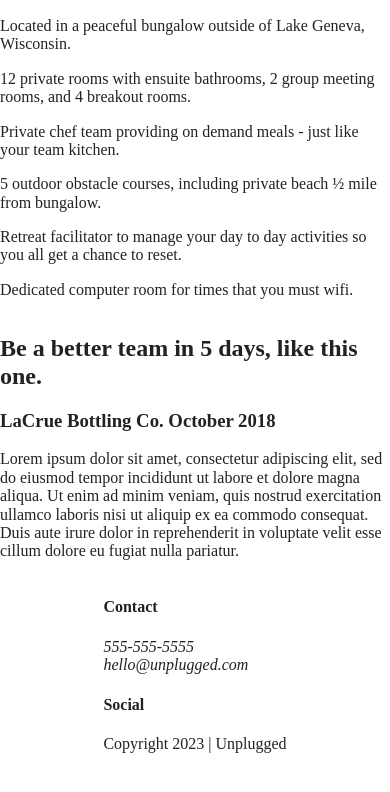
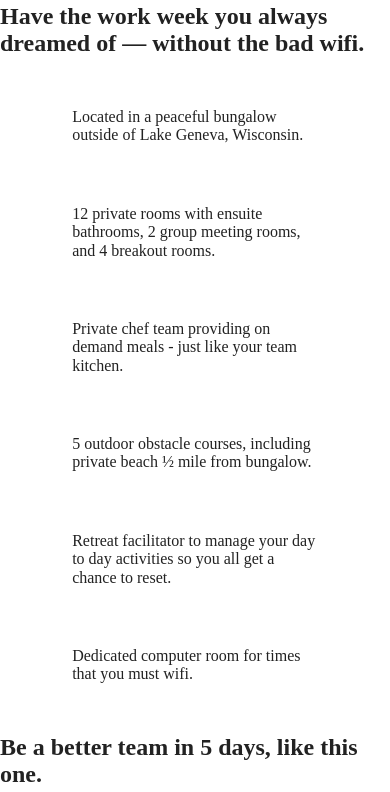
Before and after one commit to AshleyLundsten/unplugged-code, a website built with Parcel: page index.html in a window 390 px wide. Shown: the part 832-1624 px from the top of the page. Before the commit the page ends 1602 px from the top, so only its background shows below. Built offline with nearby package versions, Linux system fonts and the light colour scheme.

Commit message:
Mobile homepage format

```diff
--- a/css/main.css
+++ b/css/main.css
@@ -95,12 +95,22 @@ footer{
   flex-flow: row wrap;
 }
 /*--header styles--*/
+header{
+  padding: 15px 0;
+}
 
 header .content-wrapper{
   display: flex;
   justify-content: center;
   align-items: center;
   flex-flow: row wrap;
+  margin: 0;
+}
+
+.header-divider{
+  width: 90%;
+  height: 1px;
+  margin: 10px 0 20px 0;
 }
 
 header nav{
@@ -108,15 +118,31 @@ header nav{
   justify-content: space-around;
   align-items:center;
   flex-flow: row wrap;
+  width: 60%;
 }
 
 header nav ul{
   display: flex;
   justify-content: space-around;
+  width: 100%;
+  list-style: none;
 }
 
-header nav ul li{
+footer{
+ flex-direction: column;
+}
 
+footer p{
+  margin: 0;
+}
+
+footer .content-wrapper {
+  width: 55%;
+  margin: 50px 0;
+}
+
+footer .contact{
+  margin-bottom: 50px;
 }
 
 footer .social-icons{
@@ -131,6 +157,10 @@ footer .social-icons p {
   align-items: center;
 }
 
+footer .copyright{
+  margin: 20px 0;
+}
+
 /*--mobile-styles homepage--*/
 
 
@@ -139,6 +169,7 @@ footer .social-icons p {
   justify-content: center;
   flex-flow: row wrap;
 }
+
 
 /*--aside--*/
 
@@ -157,11 +188,24 @@ aside {
   flex-flow: row wrap;
 }
 
-.features .featured-items{
+.features h2{
+  margin-bottom: 60px 0;
+}
+
+.features article{
+  width: 63%;
+  margin: 30px 0;
+}
+
+.features .features-items{
   display: flex;
   justify-content: center;
   align-items: center;
   flex-flow: row wrap;
+}
+
+.features p{
+  margin: 0;
 }
 
 /*--reviews--*/
@@ -171,25 +215,13 @@ aside {
   flex-flow: row wrap;
 }
 
-/*--footer styles--*/
-
-footer{
-  display: flex;
-  justify-content: center;
-  align-items: center;
+.reviews h2{
+  margin-bottom: 40px;
 }
 
-div .footer-content{
-
-}
-
-.contact{
-
-}
-
-
-.copyright{
-
+.reviews h3{
+  width: 53%;
+  margin: 20px 0;
 }
 
 
--- a/index.html
+++ b/index.html
@@ -42,7 +42,7 @@
     <section class="hero-area">
       <div class="content wrapper">
         <h1>Retreat from the desk, return refreshed.</h1>
-      <img src="img/unplugged-retreat.jpg" alt="hero image">
+      <img src= "img/unplugged-retreat.jpg" alt="hero image">
       </div>
     </section>
     <aside>
@@ -62,27 +62,27 @@
       <div class="content-wrapper">
         <h2>Have the work week you always dreamed of — without the bad wifi.</h2>
       <div class="features-items">
-        <article>
+        <article class="features-list">
           <p class="fontawesome-icon"></p>
           <p class="features-item-description">Located in a peaceful bungalow outside of Lake Geneva, Wisconsin.</p>
         </article>
-        <article>
+        <article class="features-list">
           <p class="fontawesome-icon"></p>
           <p class="features-item-description">12 private rooms with ensuite bathrooms, 2 group meeting rooms, and 4 breakout rooms.</p>
         </article>
-        <article>
+        <article class="features-list">
           <p class="fontawesome-icon"></p>
           <p class="features-item-description">Private chef team providing on demand meals - just like your team kitchen.</p>
         </article>
-        <article>
+        <article class="features-list">
           <p class="fontawesome-icon"></p>
           <p class="features-item-description">5 outdoor obstacle courses, including private beach ½ mile from bungalow.</p>
         </article>
-        <article>
+        <article class="features-list">
           <p class="fontawesome-icon"></p>
           <p class="features-item-description">Retreat facilitator to manage your day to day activities so you all get a chance to reset.</p>
         </article>
-        <article>
+        <article class="features-list">
           <p class="fontawesome-icon"></p>
           <p class="features-item-description">Dedicated computer room for times that you must wifi.</p>
         </article>
```
